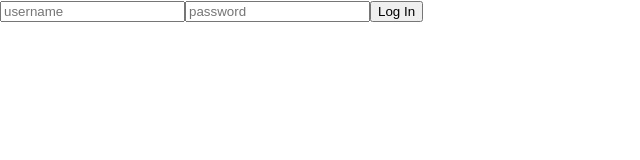
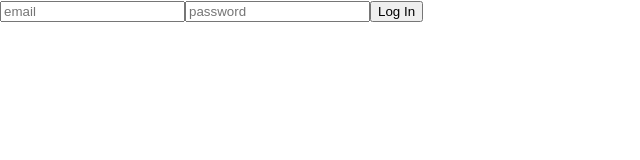
Before and after one commit to raulsposito/quote-market, a React (Create React App) app: page / in a window 1280 px wide. Shown: the top 160 px of the page, without its empty margins (0-640 px from the left). Built offline with nearby package versions, Linux system fonts and the light colour scheme.

Commit message:
add user

```diff
--- a/src/actions/currentUser.js
+++ b/src/actions/currentUser.js
@@ -7,7 +7,7 @@ export const setCurrentUser = user => {
 
 // Async
 
-export const login = (credentials) => {
+export const login = credentials => {
     return dispatch => {
         return fetch("http://localhost:3000/api/v1/login", {
             method: "POST",
--- a/src/components/Login.js
+++ b/src/components/Login.js
@@ -22,7 +22,7 @@ const Login = ({ loginFormData, updateLoginForm, login, history }) => {
 
   return (
     <form onSubmit={handleSubmit}>
-      <input placeholder="username" value={loginFormData.username} name="username" type="text" onChange={handleInputChange} />
+      <input placeholder="email" value={loginFormData.email} name="email" type="text" onChange={handleInputChange} />
       <input placeholder="password" value={loginFormData.password} name="password" type="text" onChange={handleInputChange} />
       <input type="submit" value="Log In"/>
     </form>
```
Also changed, not shown: 1 other file (tests, documents, lock files or other folders).
